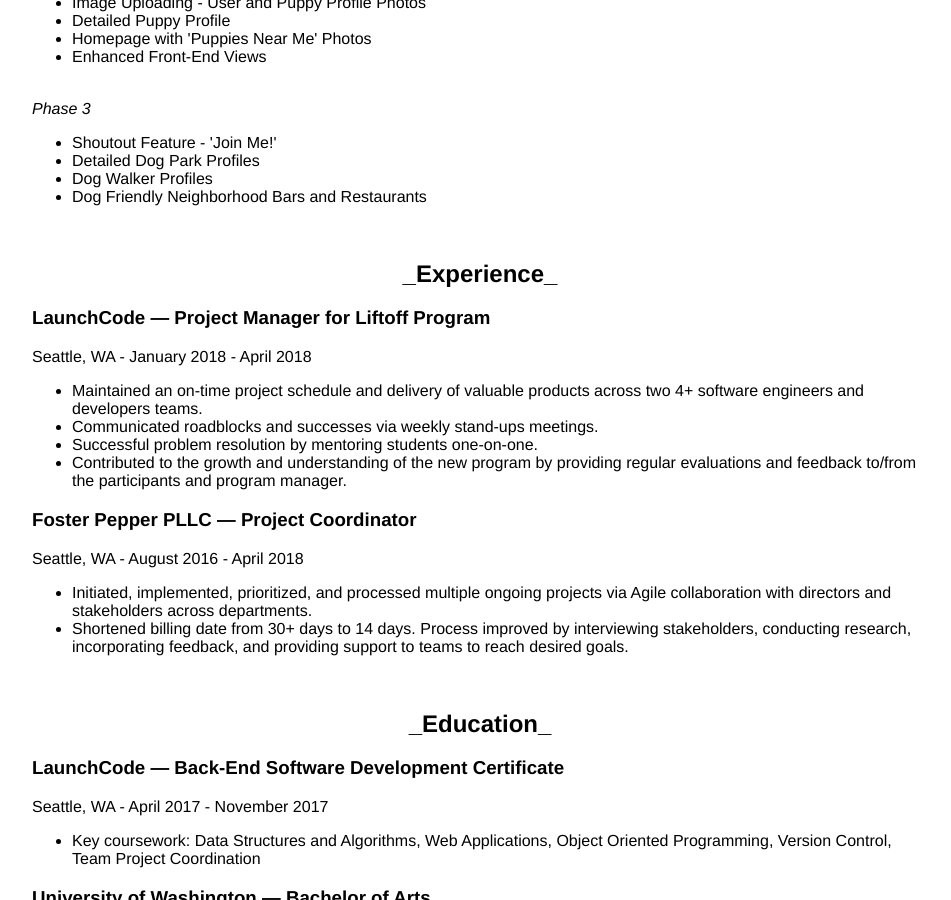
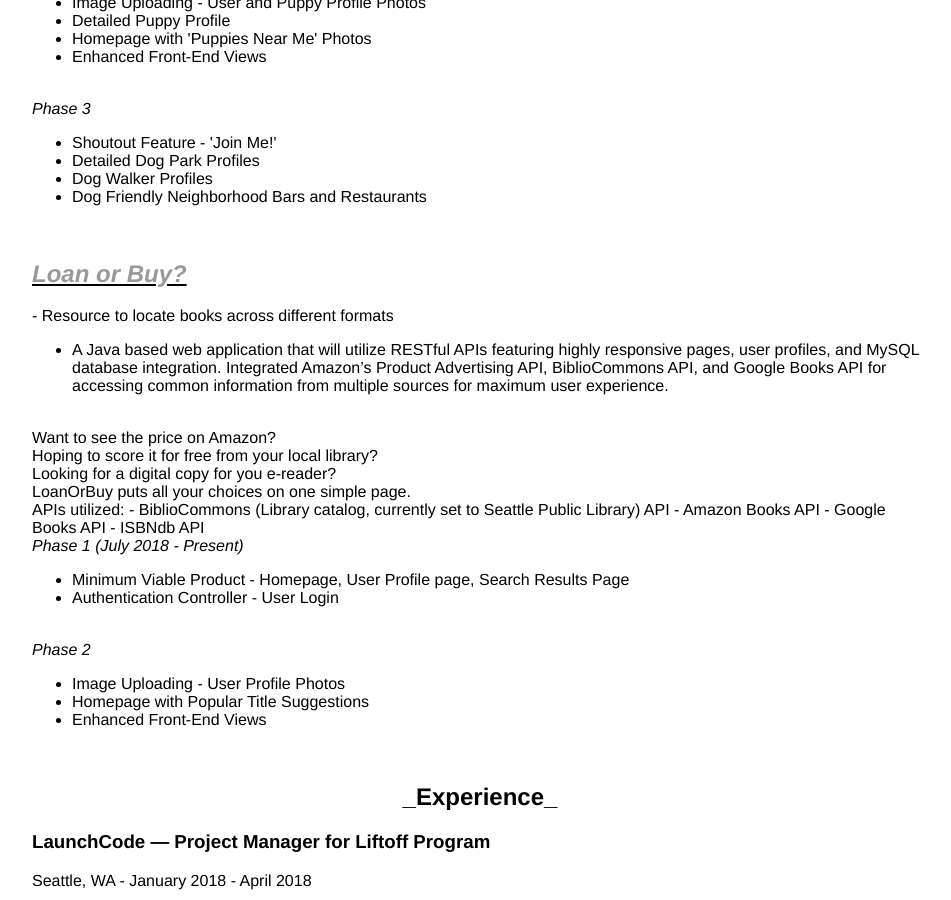
Before and after one commit to ktlnbstn/ktlnbstn.github.io, a Jekyll site: the page built from cv/index.html, in a window 1280 px wide and 900 px high, scrolled down 983 px. Shown: the whole window, without its empty margins (160-1111 px from the left). Built offline with Jekyll 4.4.1, drawn with Linux system fonts in a browser that asks for light colours.

Commit message:
update index.html

```diff
--- a/cv/index.html
+++ b/cv/index.html
@@ -70,6 +70,41 @@
 	<li>Dog Friendly Neighborhood Bars and Restaurants</li>
 </ul></br>
 
+	<h2><u><em><a href="https://github.com/ktlnbstn/loanorbuy">Loan or Buy?</a></em></u></h2>
+	- Resource to locate books across different formats</br>
+<ul>
+<li>A Java based web application that will utilize RESTful APIs featuring highly responsive pages, user profiles,
+	and MySQL database integration. Integrated Amazon’s Product Advertising API, BiblioCommons API, and Google
+	Books API for accessing common information from multiple sources for maximum user experience.</li>
+</ul></br>
+
+Want to see the price on Amazon?</br>
+Hoping to score it for free from your local library?</br>
+Looking for a digital copy for you e-reader?</br>
+
+LoanOrBuy puts all your choices on one simple page.</br>
+
+APIs utilized:
+- BiblioCommons (Library catalog, currently set to Seattle Public Library) API
+- Amazon Books API
+- Google Books API
+- ISBNdb API</br>
+
+<hh3><em>Phase 1 (July 2018 - Present)</em></h3></br>
+
+<ul>
+	<li>Minimum Viable Product - Homepage, User Profile page, Search Results Page</li>
+ 	 <li>Authentication Controller - User Login </li>
+</ul></br>
+
+<hh3><em>Phase 2 </em></h3></br>
+
+<ul>
+	<li>Image Uploading - User Profile Photos</li>
+	<li>Homepage with Popular Title Suggestions</li>
+  	<li>Enhanced Front-End Views</li>
+</ul></br>
+
 	<center><h2>_Experience_</h2></center>
 
 <h3>LaunchCode — Project Manager for Liftoff<tech> Program</h3>
```
